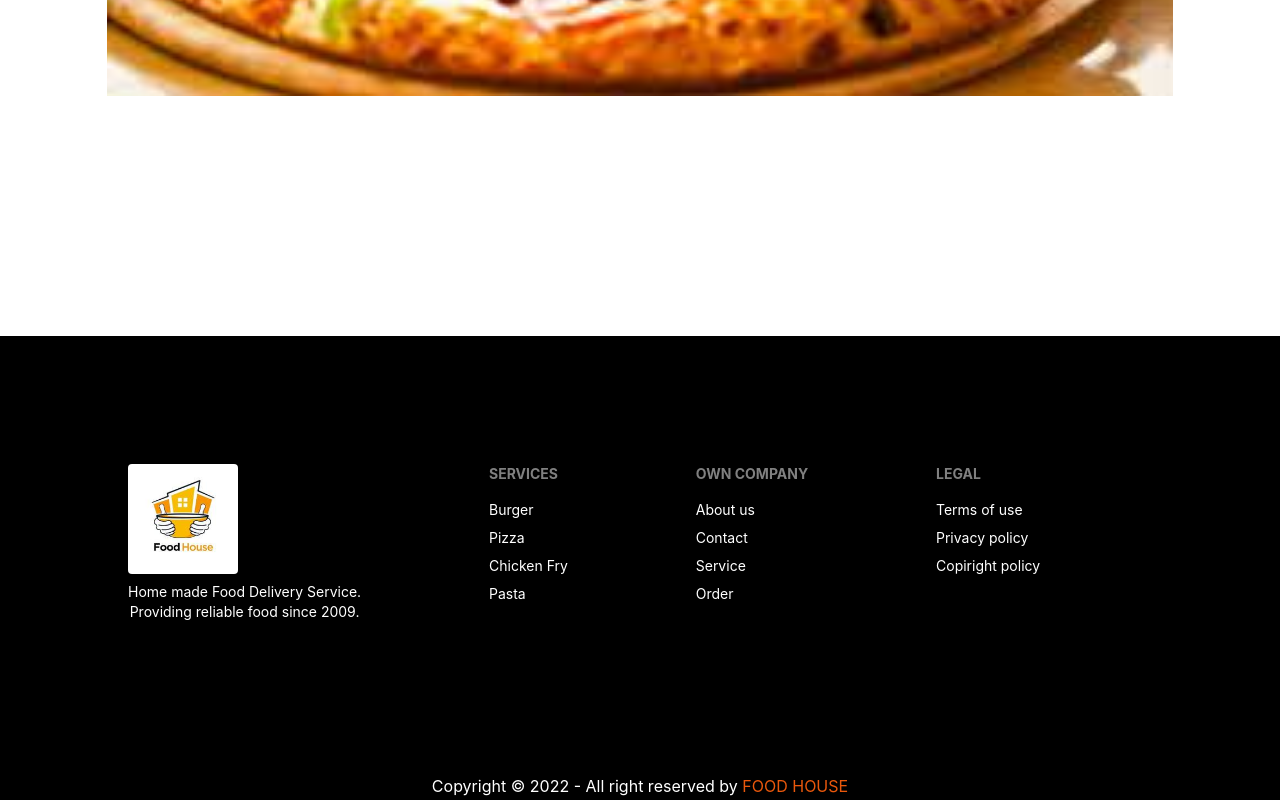
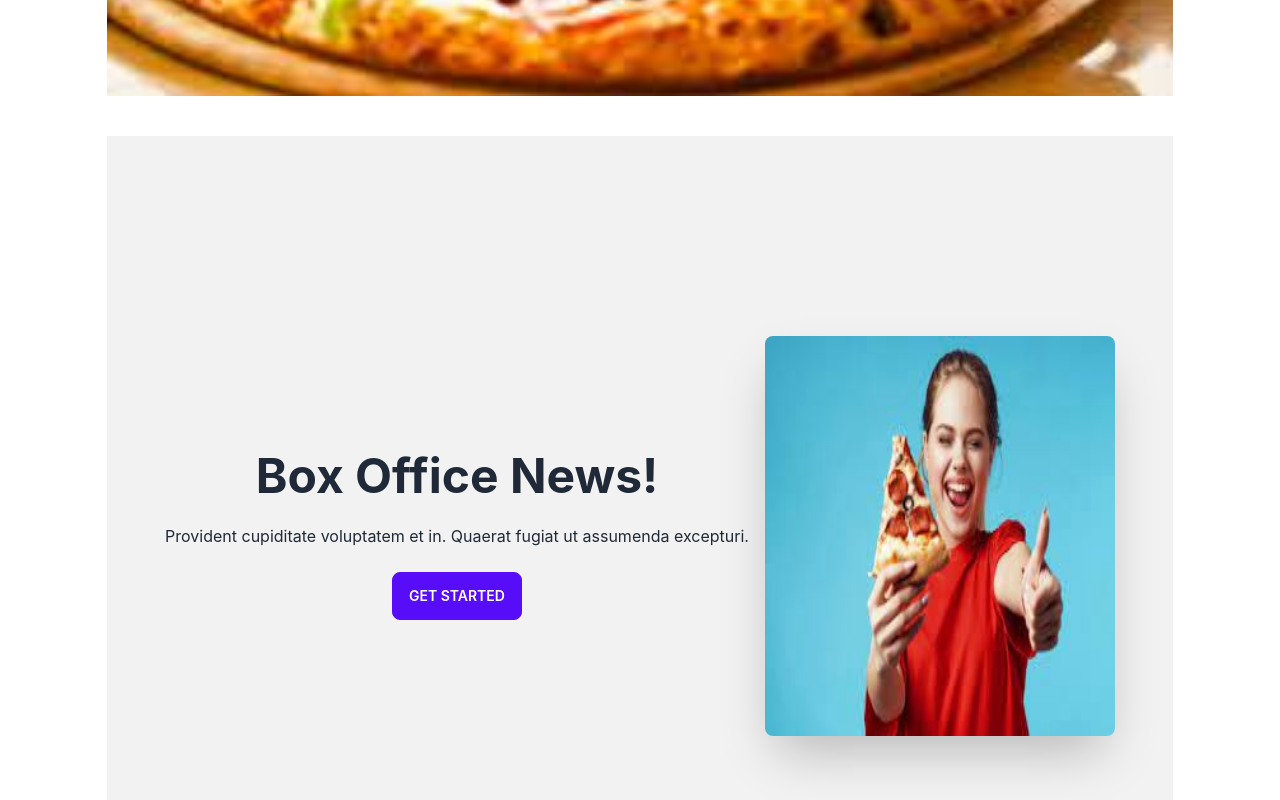
Before and after one commit to SabbirHowlader/food-house-cleint, a React (Create React App) app: page / in a window 1280 px wide. Shown: the part 540-1340 px from the top of the page. Built offline with nearby package versions, Linux system fonts and the light colour scheme.

Commit message:
added about section

```diff
--- /dev/null
+++ b/src/Page/Home/AboutUs/AboutUs.js
@@ -0,0 +1,18 @@
+import React from 'react';
+import person from '../../../Asset/person/person img.jfif'
+const AboutUs = () => {
+    return (
+        <div className="hero min-h-screen w-5/6 mx-auto bg-base-200">
+            <div className="hero-content flex-col lg:flex-row-reverse">
+                <img src={person} style={{height:400, width:350}} className="max-w-sm rounded-lg shadow-2xl" alt='' />
+                <div>
+                    <h1 className="text-5xl font-bold">Box Office News!</h1>
+                    <p className="py-6">Provident cupiditate voluptatem et in. Quaerat fugiat ut assumenda excepturi.</p>
+                    <button className="btn btn-primary">Get Started</button>
+                </div>
+            </div>
+        </div>
+    );
+};
+
+export default AboutUs;
--- a/src/Page/Home/Home/Home.js
+++ b/src/Page/Home/Home/Home.js
@@ -1,4 +1,5 @@
 import React from 'react';
+import AboutUs from '../AboutUs/AboutUs';
 import Slider from '../Slider/Slider';
 
 const Home = () => {
@@ -6,6 +7,7 @@ const Home = () => {
         <div>
             <div className='items-center'>
                 <Slider></Slider>
+                <AboutUs></AboutUs>
             </div>
         </div>
     );
```
